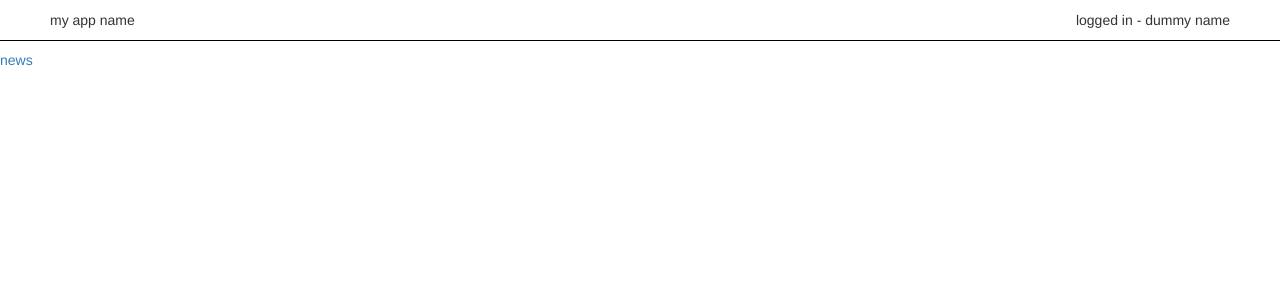
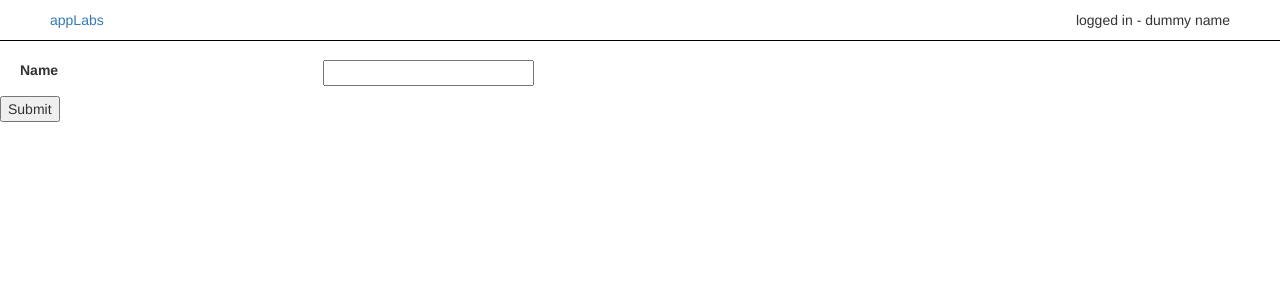
Before and after one commit to koustubh89/ng2BasicScaffold, an Angular app: page /forms in a window 1280 px wide. Before the commit this address led to /. Shown: the top 300 px of the page. Built offline with nearby package versions, Linux system fonts and the light colour scheme.

Commit message:
Forms component - Initial code with Text field

```diff
--- a/src/app/app.component.css
+++ b/src/app/app.component.css
@@ -1,3 +1,7 @@
+.app-container {
+    padding-top: 5rem;
+}
+
 .pos-fixed {
     position: fixed;
 }
--- a/src/app/app.component.html
+++ b/src/app/app.component.html
@@ -1,8 +1,5 @@
 <app-hn-header></app-hn-header>
-<div class="container">
+<div class="app-container">
     <router-outlet>
     </router-outlet>
 </div>
-<footer class="footer-link-container">
-    <a [routerLink]="['news']" class="link" >news</a>
-</footer>
--- a/src/app/app.module.ts
+++ b/src/app/app.module.ts
@@ -3,22 +3,28 @@ import { BrowserModule } from '@angular/platform-browser';
 import { NgModule } from '@angular/core';
 import { HttpModule } from '@angular/http';
 import { RouterModule } from '@angular/router';
+import { FormsModule } from '@angular/forms';
+import { BrowserAnimationsModule } from '@angular/platform-browser/animations';
+
 import { ContactsAppRoutes } from './routes/app.route';
-import { BrowserAnimationsModule } from '@angular/platform-browser/animations';
 import { AppComponent } from './app.component';
+import { HomeComponent } from './home/home.component';
 import { HeaderComponent } from './header/header.component';
 import { ListingComponent } from './listing/listing.component';
 import { AppDetailComponent } from './detail/detail.component';
+import { FormsComponent } from './forms/forms.component';
 
 @NgModule({
   declarations: [
     AppComponent,
+    HomeComponent,
     HeaderComponent,
     ListingComponent,
-    AppDetailComponent
+    AppDetailComponent,
+    FormsComponent
   ],
   imports: [
-    BrowserModule, HttpModule, BrowserAnimationsModule,
+    BrowserModule, HttpModule, FormsModule, BrowserAnimationsModule,
     RouterModule.forRoot(ContactsAppRoutes)
   ],
   providers: [],
--- /dev/null
+++ b/src/app/forms/forms.component.css
@@ -0,0 +1,5 @@
+@import '../app.component.css';
+
+.form-field.row {
+    padding: 10px 20px;
+}
--- /dev/null
+++ b/src/app/forms/forms.component.html
@@ -0,0 +1,10 @@
+<form name="SampleForm" #userForm="ngForm">
+    <!-- Simple text box with required validation -->
+    <div class="form-field row">
+        <label class="form-labels col-xs-3" for="fName">Name</label>
+        <input type="text" class="col-xs-2" name="fName" #fName="ngModel" [(ngModel)]="user.name" required />
+    </div>
+    <div [hidden]="fName.valid || fName.pristine" class="alert-danger">You did not enter a field</div>
+
+    <button type="submit">Submit</button>
+</form>
--- /dev/null
+++ b/src/app/forms/forms.component.ts
@@ -0,0 +1,19 @@
+import { Component, OnInit } from '@angular/core';
+import { User } from '../shared/user.model';
+
+@Component({
+  selector: 'app-ui-forms',
+  templateUrl: './forms.component.html',
+  styleUrls: ['./forms.component.css']
+})
+export class FormsComponent implements OnInit {
+  user: User;
+
+  constructor() {
+    this.user = new User(null);
+  }
+
+  ngOnInit() {
+    // this.getPosts();
+  }
+}
--- a/src/app/header/header.component.html
+++ b/src/app/header/header.component.html
@@ -2,7 +2,7 @@
 
 <div class="header clearfix" id="app-header">
     <div class="pull-left app-name">
-        my app name
+        <a [routerLink]="['home']" class="link" >appLabs</a>
     </div>
     <div class="pull-right user-name">
         logged in - {{user}}
--- /dev/null
+++ b/src/app/home/home.component.css
@@ -0,0 +1 @@
+@import '../app.component.css';
--- /dev/null
+++ b/src/app/home/home.component.html
@@ -0,0 +1,6 @@
+<div class="row">
+    <div class="col-xs-12">
+        <div><a [routerLink]="['/news']" class="link" >News</a></div>
+        <div><a [routerLink]="['/forms']" class="link" >Forms</a></div>
+    </div>
+</div>
--- /dev/null
+++ b/src/app/home/home.component.ts
@@ -0,0 +1,18 @@
+import { Component, OnInit } from '@angular/core';
+
+@Component({
+  selector: 'app-ui-home',
+  templateUrl: './home.component.html',
+  styleUrls: ['./home.component.css']
+})
+export class HomeComponent implements OnInit {
+  showTabularView: boolean;
+
+  constructor() {
+    this.showTabularView = true;
+  }
+
+  ngOnInit() {
+    // this.getPosts();
+  }
+}
--- /dev/null
+++ b/src/app/shared/user.model.ts
@@ -0,0 +1,5 @@
+export class User {
+    constructor(
+        public name: string
+    ) { };
+}
```
Also changed, not shown: src/app/routes/app.route.ts (+6 -2 lines), 2 other files (tests, documents, lock files or other folders).
